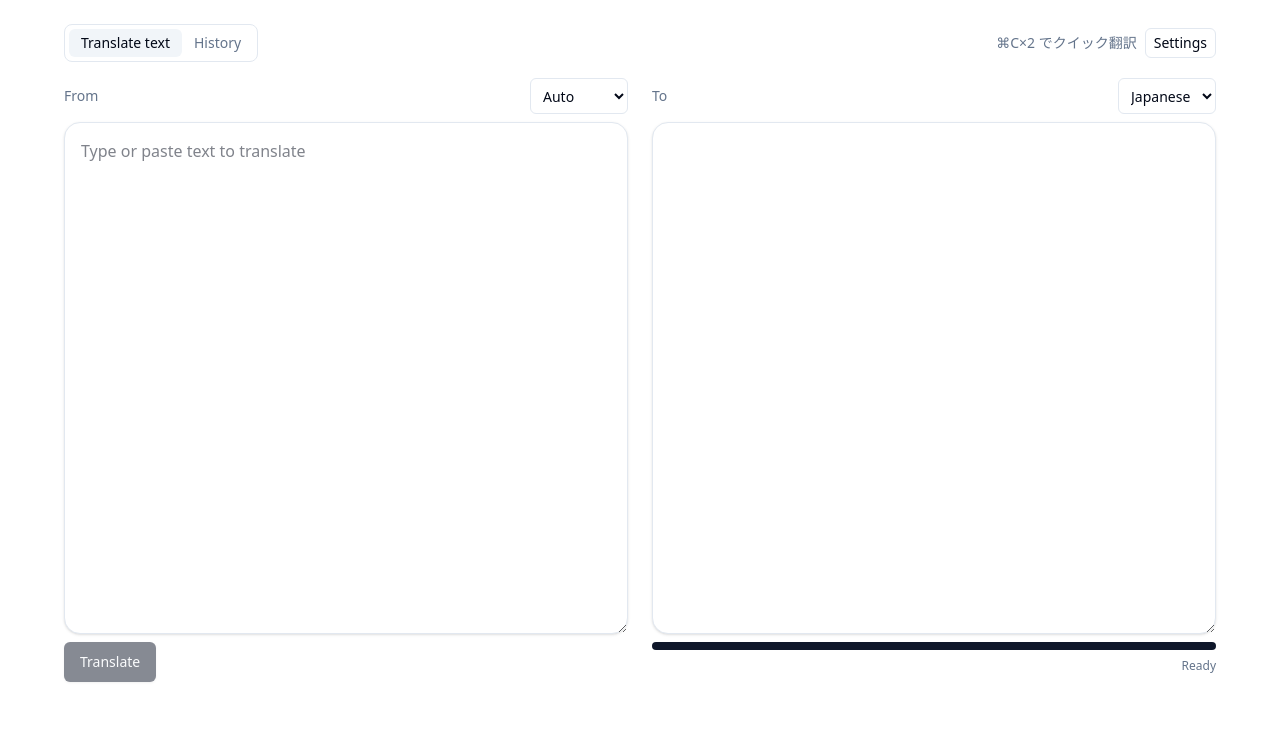
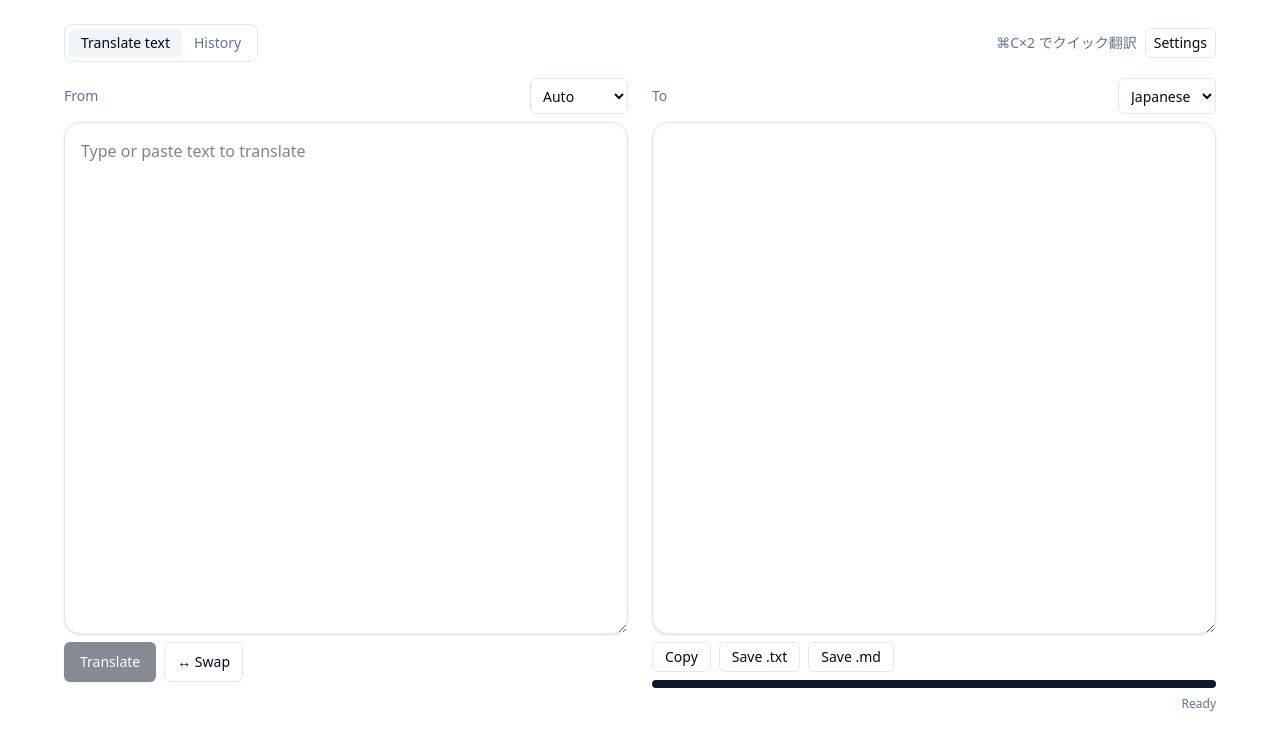
Before and after one commit to iemong/plamo-gui, a React (Vite) app: page / in a window 1280 px wide. Shown: the top 750 px of the page. Built offline with nearby package versions, Linux system fonts and the light colour scheme; the HTML template or start-up script is replaced by a standard one.

Commit message:
feat: export toolbar (copy/save txt/md) and swap languages; refine UI

```diff
--- a/src/App.tsx
+++ b/src/App.tsx
@@ -219,6 +219,17 @@ function App() {
                   Cancel
                 </button>
               )}
+              <button
+                className="inline-flex h-10 items-center justify-center rounded-md border px-3 text-sm hover:bg-accent"
+                onClick={() => {
+                  const t = from;
+                  setFrom(to);
+                  setTo(t);
+                }}
+                title="Swap languages"
+              >
+                ↔︎ Swap
+              </button>
             </div>
           </div>
 
@@ -243,6 +254,48 @@ function App() {
               className="min-h-[48vh] md:min-h-[64vh] rounded-2xl border bg-background p-4 shadow-sm"
               value={output}
             />
+            <div className="flex items-center gap-2">
+              <button
+                className="rounded-md border px-3 py-1 text-sm hover:bg-accent"
+                onClick={async () => output && (await navigator.clipboard.writeText(output))}
+                disabled={!output}
+              >
+                Copy
+              </button>
+              <button
+                className="rounded-md border px-3 py-1 text-sm hover:bg-accent"
+                onClick={() => {
+                  if (!output) return;
+                  const blob = new Blob([output], { type: "text/plain;charset=utf-8" });
+                  const url = URL.createObjectURL(blob);
+                  const a = document.createElement("a");
+                  a.href = url;
+                  a.download = "translation.txt";
+                  a.click();
+                  URL.revokeObjectURL(url);
+                }}
+                disabled={!output}
+              >
+                Save .txt
+              </button>
+              <button
+                className="rounded-md border px-3 py-1 text-sm hover:bg-accent"
+                onClick={() => {
+                  if (!output) return;
+                  const md = `# Translation\n\n${output}`;
+                  const blob = new Blob([md], { type: "text/markdown;charset=utf-8" });
+                  const url = URL.createObjectURL(blob);
+                  const a = document.createElement("a");
+                  a.href = url;
+                  a.download = "translation.md";
+                  a.click();
+                  URL.revokeObjectURL(url);
+                }}
+                disabled={!output}
+              >
+                Save .md
+              </button>
+            </div>
             <div className="h-2 w-full overflow-hidden rounded-full bg-muted">
               <div
                 className="h-full bg-primary transition-all"
```
